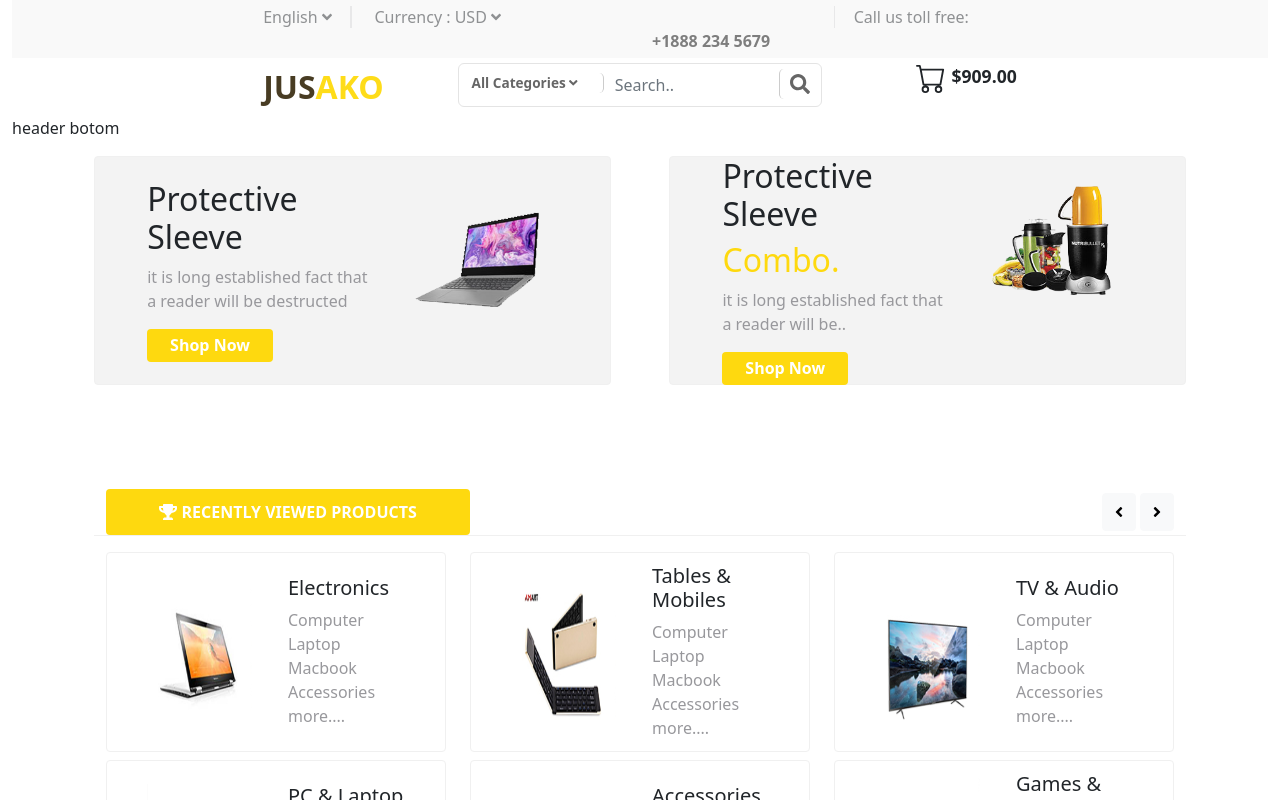
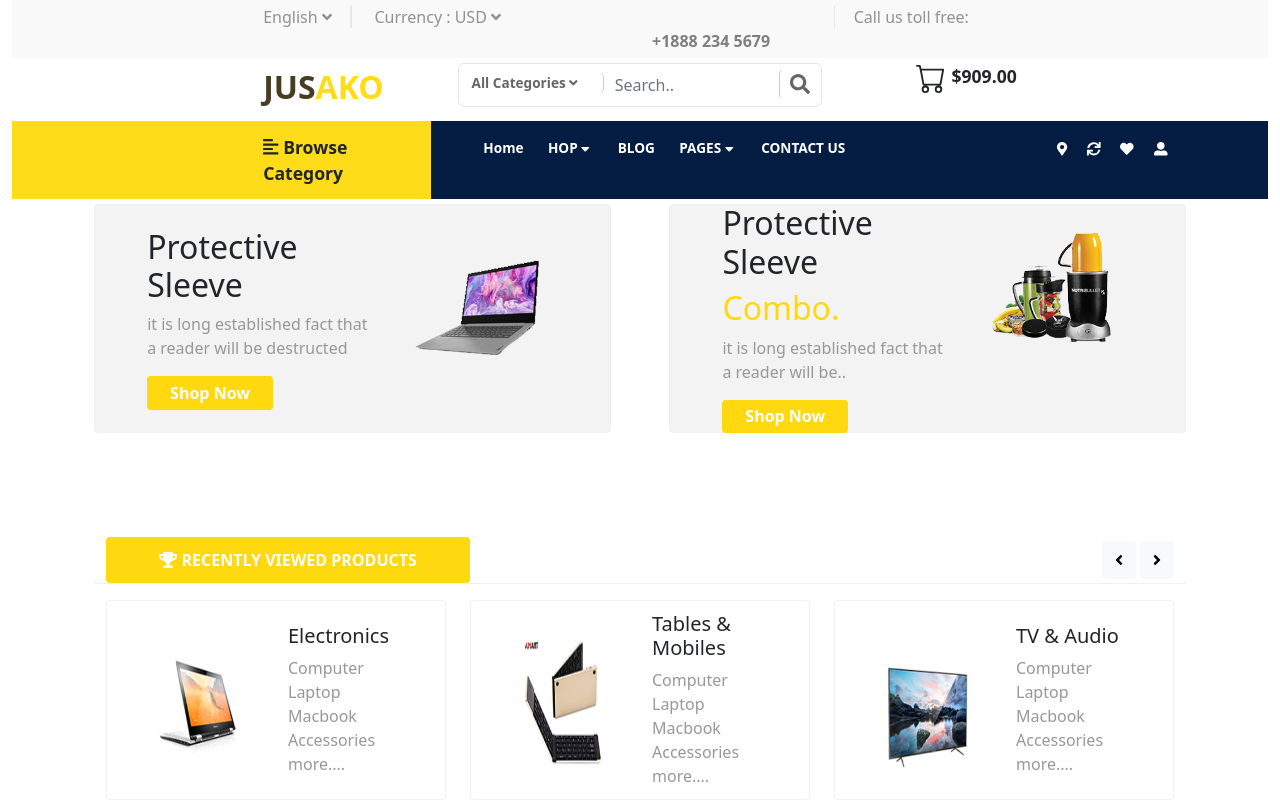
Before and after one commit to siam88/ecom_landing_page_demo, a React (Create React App) app: page / in a window 1280 px wide. Shown: the top 800 px of the page. Built offline with nearby package versions, Linux system fonts and the light colour scheme.

Commit message:
#3 is fixes

```diff
--- a/src/components/header/Header.jsx
+++ b/src/components/header/Header.jsx
@@ -1,5 +1,5 @@
 import React, { useEffect, useState } from 'react';
-import HeaderBottom from './bottom/headerBottom';
+import HeaderBottom from './bottom/HeaderBottom';
 import HeaderTop from './top/headerTop';
 import HeaderMid from './mid/headerMid';
 import { Col } from 'react-bootstrap';
--- a/src/components/header/bottom/headerBottom.jsx
+++ b/src/components/header/bottom/headerBottom.jsx
@@ -1,9 +1,36 @@
 import React, { useEffect, useState } from 'react';
+import { Container } from 'react-bootstrap';
+import { FontAwesomeIcon } from '@fortawesome/react-fontawesome'
+import {faAlignLeft, faCaretDown, faHeart ,faMapMarkerAlt,faSync,faUserAlt} from '@fortawesome/free-solid-svg-icons'
+import './HeaderBottom.css'
+
+const HeaderBottom = () => {
+    return <div className="container-fluid" style={{ paddingTop: "5px", paddingBottom: "5px", fontSize: "1.1rem", fontWeight: "bold" }}>
+        <div className="row justify-content-between ">
+            <div className="col-lg-4 col-md-6 col-sm-12 col-xs-12 col-12 " style={{ background: "#FEDC19", paddingLeft: "20%", paddingBottom: "1%", paddingTop: "1%" }}>
+                <FontAwesomeIcon icon={faAlignLeft} /> Browse Category
+            </div>
+
+            <div className="col-lg-8 col-md-6 col-sm-12 col-xs-12 col-12 " style={{ background: "#051D43", paddingTop: "1%" }}>
+
+                <span style={{ color: "white", fontWeight: "600", fontSize: '0.85rem', paddingTop: "40%", marginLeft: "5%" }}>Home</span>
+                <span style={{ color: "white", fontWeight: "600", fontSize: '0.85rem', paddingTop: "40%", marginLeft: "3%" }}>HOP  {' '} <FontAwesomeIcon icon={faCaretDown} /> </span>
+                <span style={{ color: "white", fontWeight: "600", fontSize: '0.85rem', paddingTop: "40%", marginLeft: "3%" }}>BLOG</span>
+                <span style={{ color: "white", fontWeight: "600", fontSize: '0.85rem', paddingTop: "40%", marginLeft: "3%" }}>PAGES {' '} <FontAwesomeIcon icon={faCaretDown} /> </span>
+
+                <span style={{ color: "white", fontWeight: "600", fontSize: '0.85rem', paddingTop: "40%", marginLeft: "3%" }}>CONTACT US</span>
+
+                <span style={{ color: "white", fontWeight: "600", fontSize: '0.85rem', paddingTop: "40%", marginLeft: "26%" }}><FontAwesomeIcon icon={faMapMarkerAlt} /> </span>
+                <span style={{ color: "white", fontWeight: "600", fontSize: '0.85rem', paddingTop: "40%", marginLeft: "2%" }}><FontAwesomeIcon icon={faSync} /> </span>
+                <span style={{ color: "white", fontWeight: "600", fontSize: '0.85rem', paddingTop: "40%", marginLeft: "2%" }}><FontAwesomeIcon icon={faHeart} /> </span>
+                <span style={{ color: "white", fontWeight: "600", fontSize: '0.85rem', paddingTop: "40%", marginLeft: "2%" }}><FontAwesomeIcon icon={faUserAlt} /> </span>
+
+            </div>
 
 
-const HeaderBottom=()=>{
-    return <>
-    <p>header botom</p>
-    </>
+
+    </div>
+    </div >
+
 }
 export default HeaderBottom
```
Also changed, not shown: src/components/header/bottom/HeaderBottom.css (added).
